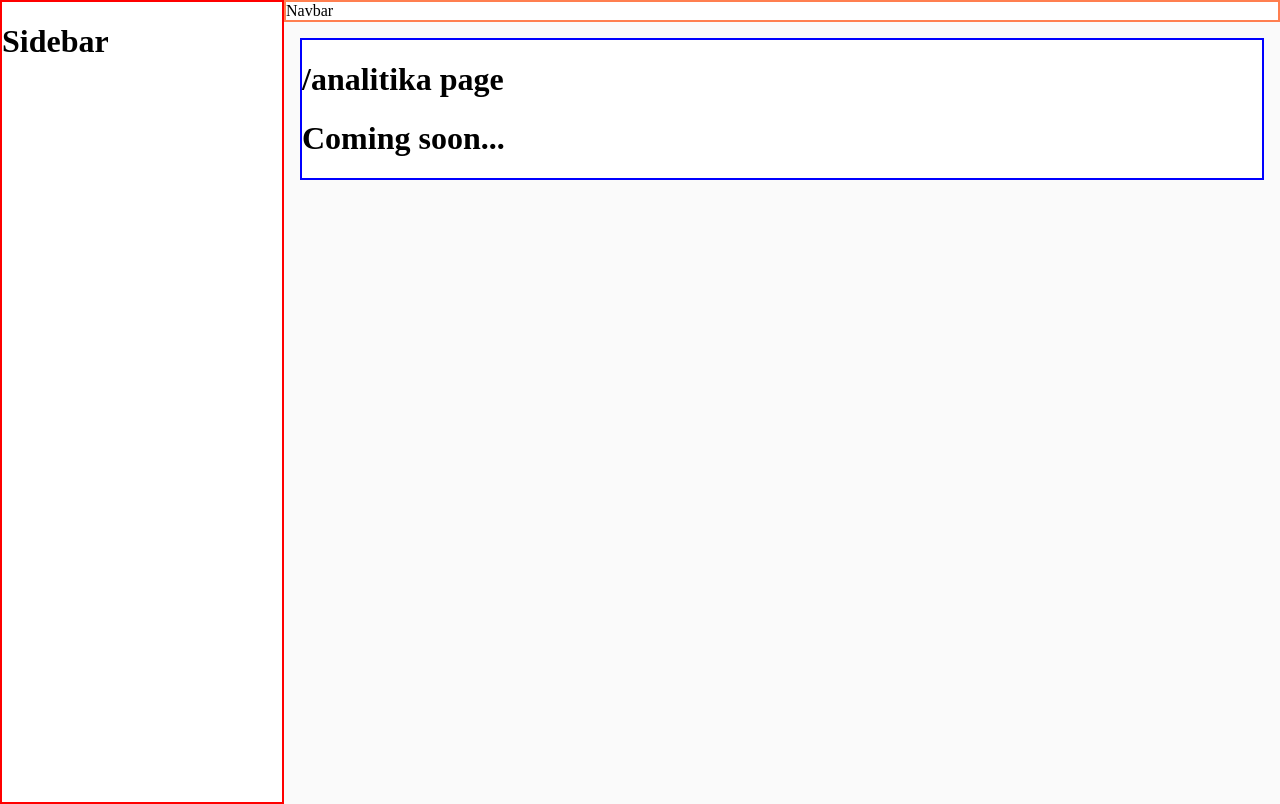
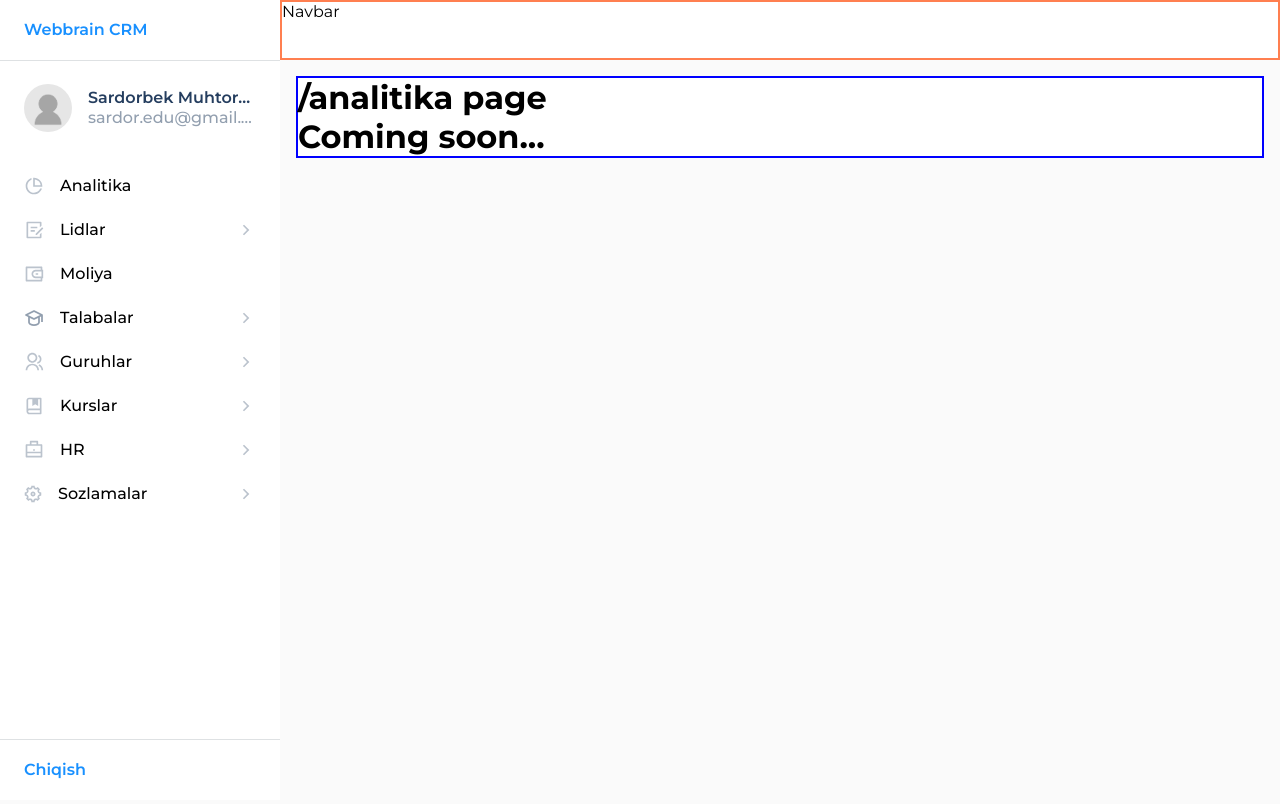
Before and after one commit to mukhtorov/crm-project, a React (Vite) app: page /analitika in a window 1280 px wide. Built offline with nearby package versions, Linux system fonts and the light colour scheme.

Commit message:
sidebar parent and child path

```diff
--- a/src/components/Navbar/style.js
+++ b/src/components/Navbar/style.js
@@ -3,6 +3,7 @@
 const Container = styled.div`
   border: 2px solid coral;
   background-color: white;
+  height: 60px;
 `;
 
 export { Container };
--- a/src/components/Sidebar/index.jsx
+++ b/src/components/Sidebar/index.jsx
@@ -1,12 +1,75 @@
-import { Outlet } from "react-router-dom";
-import { Body, Container, Side, Wrapper } from "./style";
+import { Outlet, useNavigate } from "react-router-dom";
+import {
+  Arrow,
+  Body,
+  ChildWrapper,
+  Container,
+  LogOut,
+  Logo,
+  Menu,
+  MenuItem,
+  Side,
+  Wrapper,
+} from "./style";
 import Navbar from "../Navbar";
+import { Profile } from "./profile";
+import sidebar from "../../utils/sidebar";
+import { useState } from "react";
 
 export const Sidebar = () => {
+  const [open, setOpen] = useState([3]);
+
+  const navigate = useNavigate();
+  const onClickLogo = () => {
+    navigate("/");
+  };
+  const onLogOut = () => {
+    navigate("/");
+  };
+
+  const onClickParent = (id) => {
+    if (open.includes(id)) {
+      let data = open.filter((val) => val !== id);
+      setOpen(data);
+    } else {
+      setOpen([...open, id]);
+    }
+  };
   return (
     <Container>
       <Side>
-        <h1>Sidebar</h1>
+        <Logo onClick={onClickLogo}>Webbrain CRM</Logo>
+        <Profile />
+        <Menu>
+          {sidebar.map((parent) => {
+            const active = open.includes(parent.id);
+            const { icon: Icon } = parent;
+            return (
+              <>
+                <MenuItem
+                  key={parent.id}
+                  onClick={() => onClickParent(parent.id)}
+                >
+                  <MenuItem.Title>
+                    <Icon className="icon" /> {parent.title}
+                  </MenuItem.Title>
+                  {parent?.children?.length && <Arrow active={active} />}
+                </MenuItem>
+                <ChildWrapper active={active}>
+                  {parent?.children?.map((child) => {
+                    return (
+                      <MenuItem key={child?.id}>
+                        <MenuItem.Title>{child?.title}</MenuItem.Title>
+                      </MenuItem>
+                    );
+                  })}
+                </ChildWrapper>
+              </>
+            );
+          })}
+        </Menu>
+
+        <LogOut onClick={onLogOut}>Chiqish</LogOut>
       </Side>
       <Body>
         <Navbar />
--- /dev/null
+++ b/src/components/Sidebar/profile.jsx
@@ -0,0 +1,14 @@
+import { ProfileContaier } from "./style";
+import noImg from "../../assets/images/noUser.webp";
+
+export const Profile = () => {
+  return (
+    <ProfileContaier>
+      <ProfileContaier.Image src={noImg} />
+      <div>
+        <ProfileContaier.Name>Sardorbek Muhtorov</ProfileContaier.Name>
+        <ProfileContaier.Email>sardor.edu@gmail.com</ProfileContaier.Email>
+      </div>
+    </ProfileContaier>
+  );
+};
--- a/src/components/Sidebar/style.js
+++ b/src/components/Sidebar/style.js
@@ -1,14 +1,25 @@
 import styled from "styled-components";
+import arrow from "../../assets/icons/rightArrow.svg?react";
+
+const Arrow = styled(arrow)`
+  display: flex;
+  margin-left: auto;
+  transform: ${({ active }) => active && `rotate(90deg)`};
+  transition: all 0.1s;
+`;
 
 const Container = styled.div`
   display: flex;
 `;
 const Side = styled.div`
+  display: flex;
+  flex-direction: column;
+  position: relative;
   width: 280px;
   max-width: 280px;
   min-width: 280px;
   background-color: white;
-  border: 2px solid red;
+  /* border: 2px solid red; */
   height: 100vh;
   overflow: hidden;
   overflow-y: scroll;
@@ -25,5 +36,116 @@
   margin: 16px;
   background-color: white;
 `;
+const Logo = styled.div`
+  position: sticky;
+  top: 0;
+  font-weight: 600;
+  size: 20px;
+  line-height: 28px;
+  color: rgba(24, 144, 255, 1);
+  padding: 16px 24px;
+  border-bottom: 1px solid rgba(222, 225, 227, 1);
+  cursor: pointer;
+  background-color: white;
+`;
 
-export { Container, Side, Body, Wrapper };
+const LogOut = styled(Logo)`
+  display: flex;
+  margin-top: auto;
+  width: 100%;
+  position: sticky;
+  bottom: 0;
+  border-top: 1px solid rgba(222, 225, 227, 1);
+  border-bottom: 0;
+`;
+
+// PROFILE
+const ProfileContaier = styled.div`
+  display: flex;
+  justify-content: center;
+  align-items: center;
+  margin: 23px 24px 32px 24px;
+`;
+
+ProfileContaier.Image = styled.img`
+  width: 48px;
+  height: 48px;
+  border-radius: 50%;
+  margin-right: 16px;
+`;
+ProfileContaier.Name = styled.div`
+  width: 168px;
+  font-weight: 600;
+  size: 14px;
+  line-height: 20px;
+  white-space: nowrap;
+  overflow: hidden;
+  text-overflow: ellipsis;
+  color: var(--primaryColor);
+`;
+ProfileContaier.Email = styled.div`
+  width: 168px;
+  font-weight: 500;
+  size: 12px;
+  line-height: 20px;
+  color: var(--secondaryColor);
+  white-space: nowrap;
+  overflow: hidden;
+  text-overflow: ellipsis;
+`;
+
+// MENU
+const Menu = styled.div`
+  display: flex;
+  flex-direction: column;
+`;
+
+const MenuItem = styled.div`
+  display: flex;
+  align-items: center;
+  &:hover {
+    cursor: pointer;
+    background-color: rgba(248, 250, 252, 1);
+  }
+  padding-right: 24px;
+`;
+
+MenuItem.Title = styled.div`
+  display: flex;
+  align-items: center;
+  flex: 1;
+  font-weight: 500;
+  size: 14px;
+  line-height: 20px;
+  padding: 12px 0 12px 24px;
+
+  &:hover {
+    color: var(--activeColor);
+    & path {
+      fill: var(--activeColor);
+    }
+  }
+  .icon {
+    margin-right: 16px;
+  }
+`;
+
+const ChildWrapper = styled.div`
+  margin-left: 35px;
+  height: ${({ active }) => (active ? "auto" : "0px")};
+  overflow: hidden;
+`;
+
+export {
+  Container,
+  ChildWrapper,
+  MenuItem,
+  Side,
+  Body,
+  Menu,
+  Wrapper,
+  Logo,
+  LogOut,
+  ProfileContaier,
+  Arrow,
+};
--- a/src/index.css
+++ b/src/index.css
@@ -1,6 +1,19 @@
-body {
-  background-color: rgba(250, 250, 250, 1);
+@import url("https://fonts.googleapis.com/css2?family=Montserrat:wght@200;300;400;500;600;700;800&display=swap");
+
+:root {
+  --primaryColor: rgba(37, 62, 95, 1);
+  --secondaryColor: rgba(146, 159, 175, 1);
+  --activeColor: rgba(24, 144, 255, 1);
+}
+
+* {
+  font-family: "Montserrat", sans-serif;
   margin: 0;
   padding: 0;
   box-sizing: border-box;
 }
+
+body {
+  font-family: "Montserrat", sans-serif;
+  background-color: rgba(250, 250, 250, 1);
+}
```
